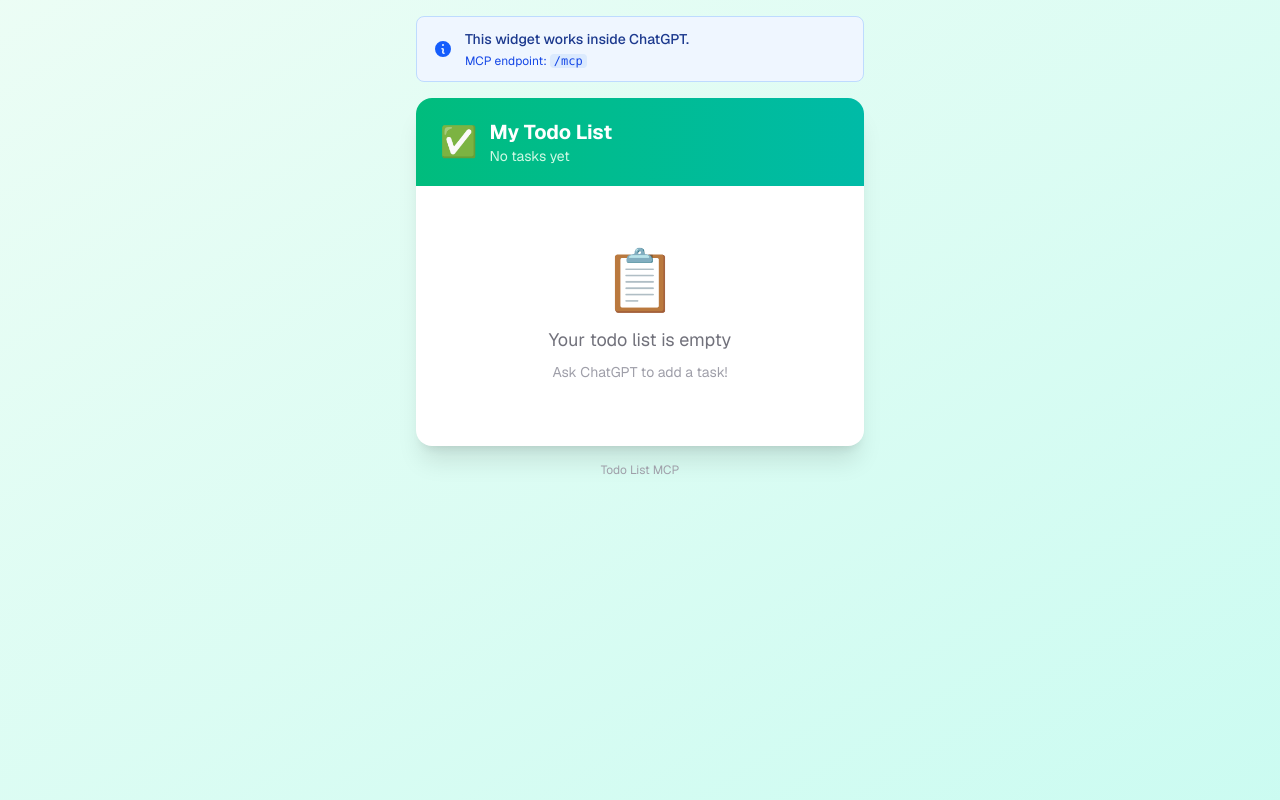
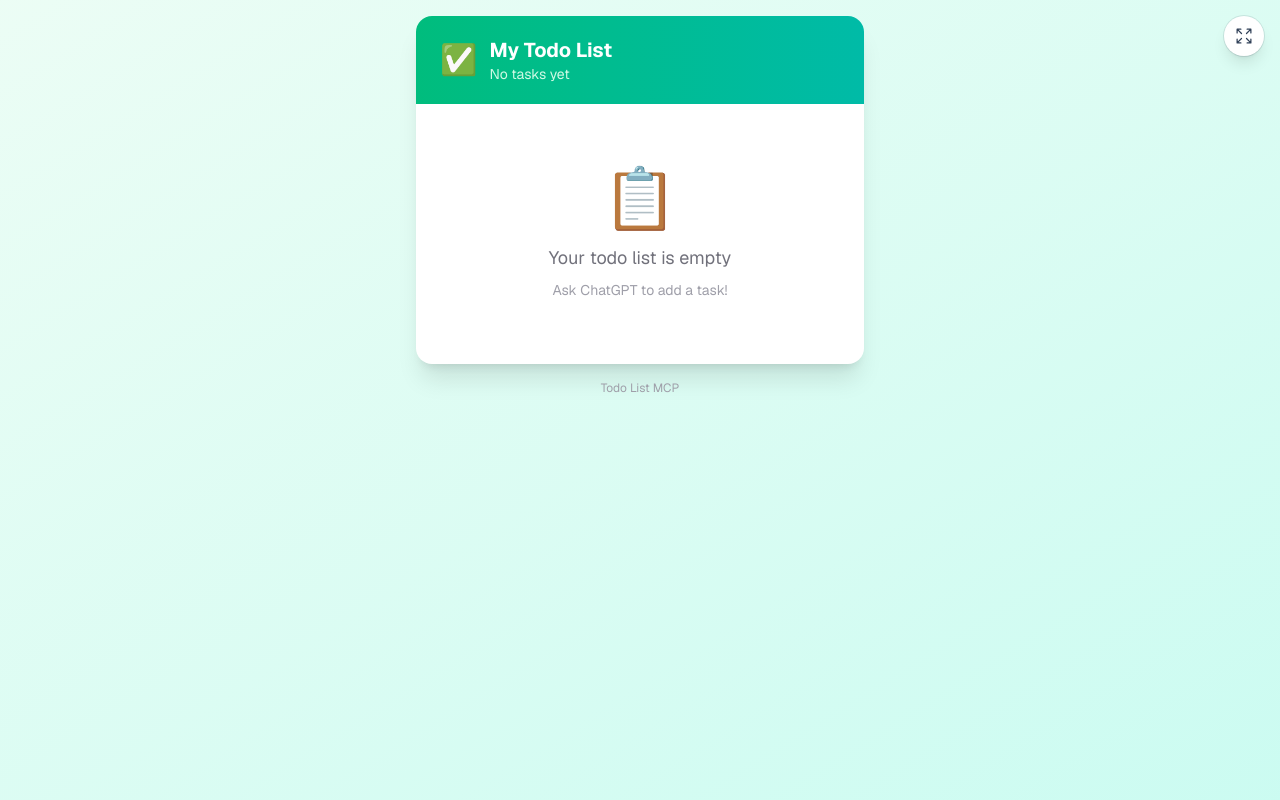
Before and after one commit to moha0244/mchacks13.github.io, a Next.js app: page / in a window 1280 px wide. Built offline with nearby package versions, Linux system fonts and the light colour scheme.

Commit message:
fix: remove is chatgpt warning

```diff
--- a/app/page.tsx
+++ b/app/page.tsx
@@ -91,7 +91,7 @@ export default function Home() {
       }}
     >
       {/* Fullscreen button */}
-      {displayMode !== "fullscreen" && isChatGptApp && (
+      {displayMode !== "fullscreen" && (
         <button
           aria-label="Enter fullscreen"
           className="fixed top-4 right-4 z-50 rounded-full bg-white dark:bg-slate-800 text-slate-700 dark:text-slate-300 shadow-lg ring-1 ring-slate-900/10 dark:ring-white/10 p-2.5 hover:bg-slate-50 dark:hover:bg-slate-700 transition-colors cursor-pointer"
@@ -115,34 +115,6 @@ export default function Home() {
       )}
 
       <main className="max-w-md mx-auto">
-        {/* Not in ChatGPT warning */}
-        {!isChatGptApp && (
-          <div className="bg-blue-50 dark:bg-blue-950 border border-blue-200 dark:border-blue-800 rounded-lg px-4 py-3 mb-4">
-            <div className="flex items-center gap-3">
-              <svg
-                className="w-5 h-5 text-blue-600 dark:text-blue-400 flex-shrink-0"
-                fill="currentColor"
-                viewBox="0 0 20 20"
-                aria-hidden="true"
-              >
-                <path
-                  fillRule="evenodd"
-                  d="M18 10a8 8 0 11-16 0 8 8 0 0116 0zm-7-4a1 1 0 11-2 0 1 1 0 012 0zM9 9a.75.75 0 000 1.5h.253a.25.25 0 01.244.304l-.459 2.066A1.75 1.75 0 0010.747 15H11a.75.75 0 000-1.5h-.253a.25.25 0 01-.244-.304l.459-2.066A1.75 1.75 0 009.253 9H9z"
-                  clipRule="evenodd"
-                />
-              </svg>
-              <div className="flex-1 min-w-0">
-                <p className="text-sm text-blue-900 dark:text-blue-100 font-medium">
-                  This widget works inside ChatGPT.
-                </p>
-                <p className="text-xs text-blue-700 dark:text-blue-300 mt-1">
-                  MCP endpoint: <code className="bg-blue-100 dark:bg-blue-900 px-1 rounded">/mcp</code>
-                </p>
-              </div>
-            </div>
-          </div>
-        )}
-
         {/* Todo Container */}
         <div className="bg-white dark:bg-zinc-900 rounded-2xl shadow-xl overflow-hidden">
           {/* Header */}
```
